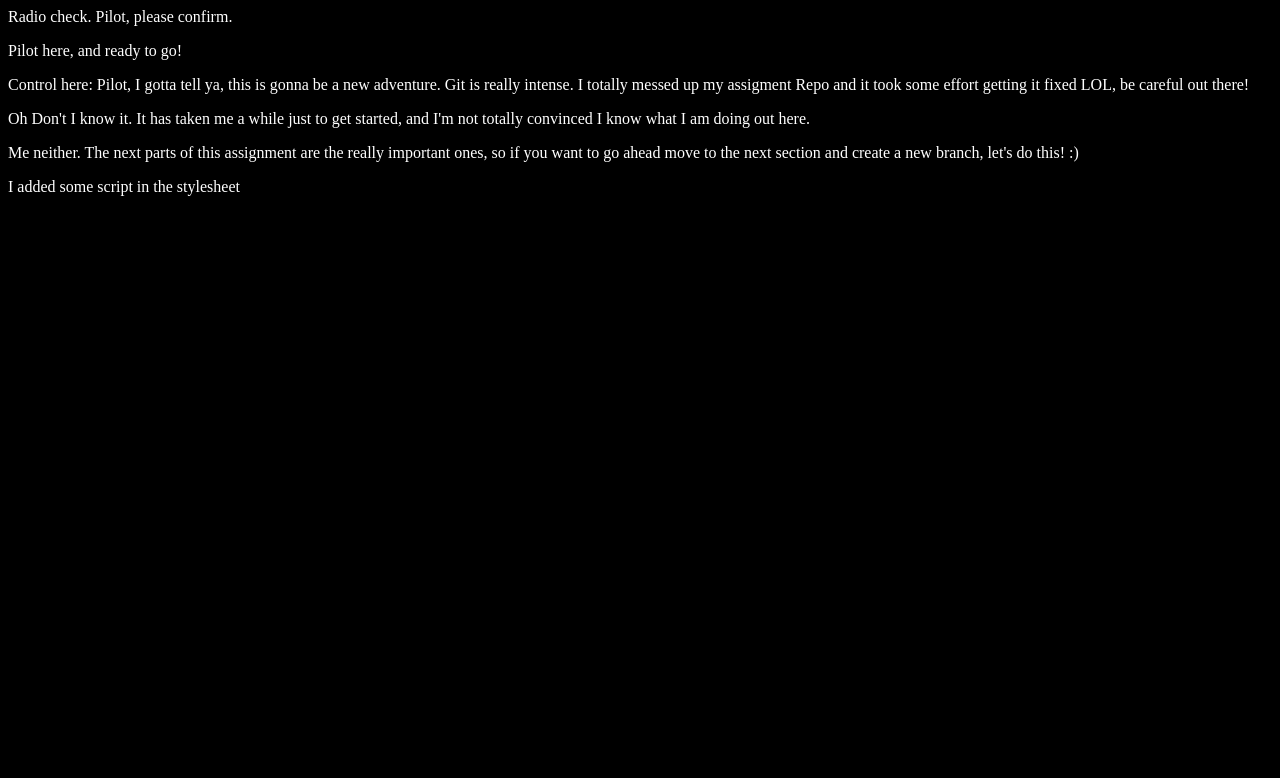
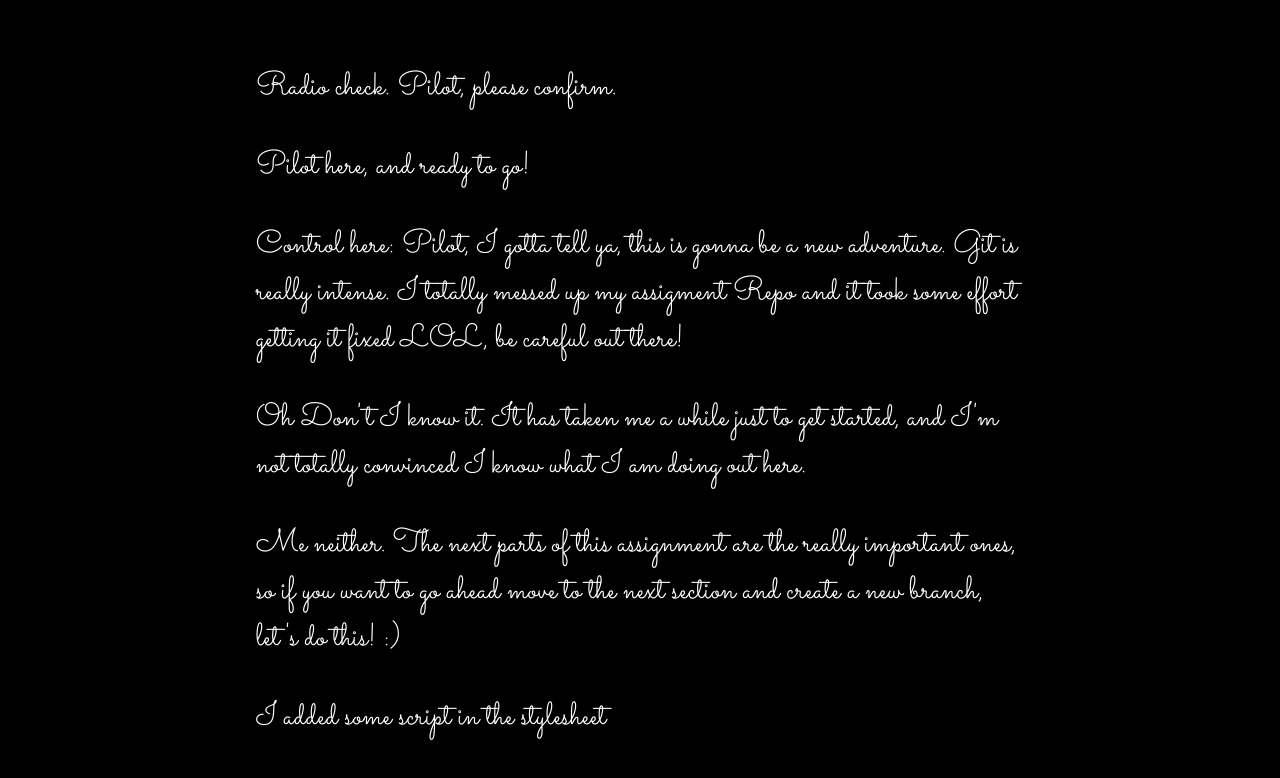
Before and after one commit to bigjake8/communication-log, a plain HTML site: page index.html in a window 1280 px wide. Drawn offline with Linux system fonts and the light colour scheme.

Commit message:
Im gonna make a mess!

```diff
--- a/index.html
+++ b/index.html
@@ -1,6 +1,10 @@
 <html>
   <head>
     <link rel="stylesheet" type="text/css" href="style.css" />
+    <link
+      href="https://fonts.googleapis.com/css?family=Sacramento"
+      rel="stylesheet"
+    />
   </head>
   <body>
     <p>Radio check. Pilot, please confirm.</p>
--- a/style.css
+++ b/style.css
@@ -1,4 +1,9 @@
 body {
     color: white;
     background-color: black;
+    font-family: 'Sacramento', cursive;
+    font-size: 32px;
+    margin-top: 5%;
+    margin-left: 20%;
+    margin-right: 20%;
  }
```
